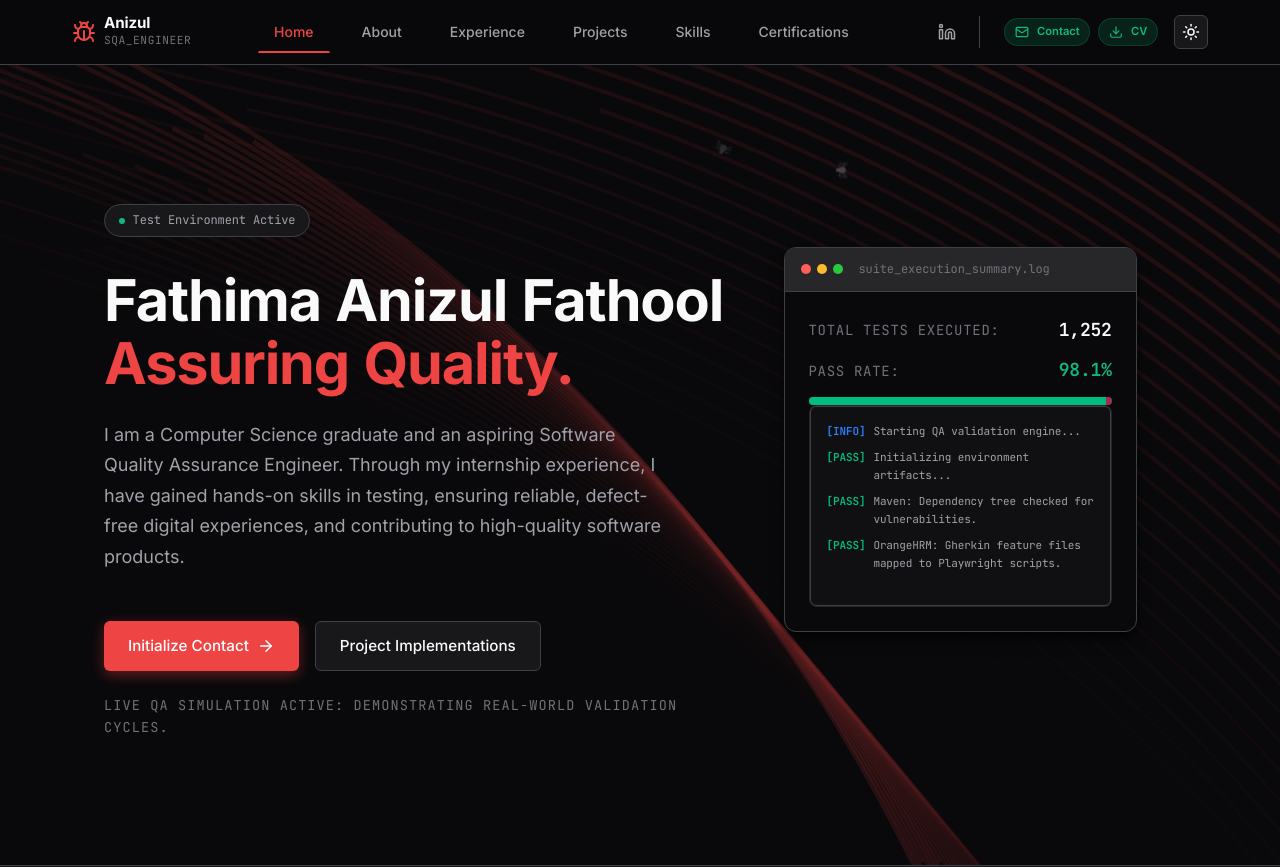
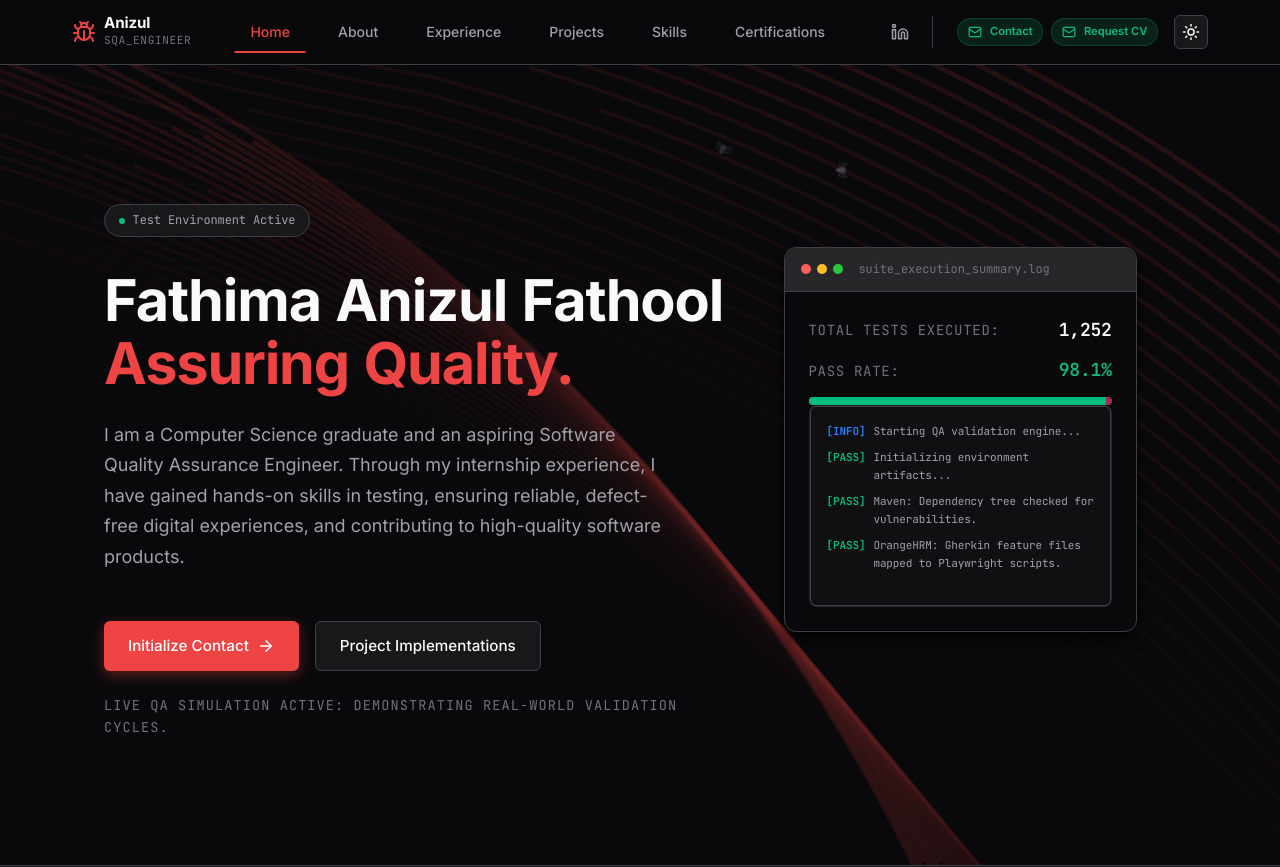
Before and after one commit to anizulbuhary/QA-Portfolio, a React (Vite) app: page / in a window 1280 px wide. Shown: the top 867 px of the page. Built offline with nearby package versions, Linux system fonts and the light colour scheme.

Commit message:
Security: Remove CV PDF and replace with request-based email trigger

```diff
--- a/src/components/layout/Navbar.tsx
+++ b/src/components/layout/Navbar.tsx
@@ -1,7 +1,7 @@
 import { useEffect, useState } from 'react';
 import { Link, useLocation } from 'react-router-dom';
 import { motion } from 'framer-motion';
-import { Bug, Menu, X, Download, Linkedin, Mail, ArrowRight, Sun, Moon } from 'lucide-react';
+import { Bug, Menu, X, Linkedin, Mail, ArrowRight, Sun, Moon } from 'lucide-react';
 import { AnimatePresence } from 'framer-motion';
 import { useTheme } from '../../context/ThemeContext';
 import './Navbar.css';
@@ -97,12 +97,12 @@ const Navbar = () => {
               <span>Contact</span>
             </Link>
             <a
-              href="/Fathima_Anizul_Fathool_SQA_CV.pdf"
-              download
+              href="mailto:anizulfathool@gmail.com?subject=CV Request - Fathima Anizul Fathool&body=Hi Anizul, I am interested in your profile and would like to request a copy of your CV."
               className="status-badge variant-outline compact"
+              title="Request CV via Email"
             >
-              <Download size={14} />
-              <span>CV</span>
+              <Mail size={14} />
+              <span>Request CV</span>
             </a>
             <button
               className="theme-toggle"
@@ -165,12 +165,11 @@ const Navbar = () => {
                   transition={{ delay: 0.5 }}
                 >
                   <a
-                    href="/Fathima_Anizul_Fathool_SQA_CV.pdf"
-                    download
+                    href="mailto:anizulfathool@gmail.com?subject=CV Request - Fathima Anizul Fathool&body=Hi Anizul, I am interested in your profile and would like to request a copy of your CV."
                     className="mobile-cv-btn"
                   >
-                    <Download size={18} />
-                    <span>Download CV</span>
+                    <Mail size={18} />
+                    <span>Request CV</span>
                   </a>
 
                    <div className="mobile-socials">
```
Also changed, not shown: 1 other file (tests, documents, lock files or other folders).
